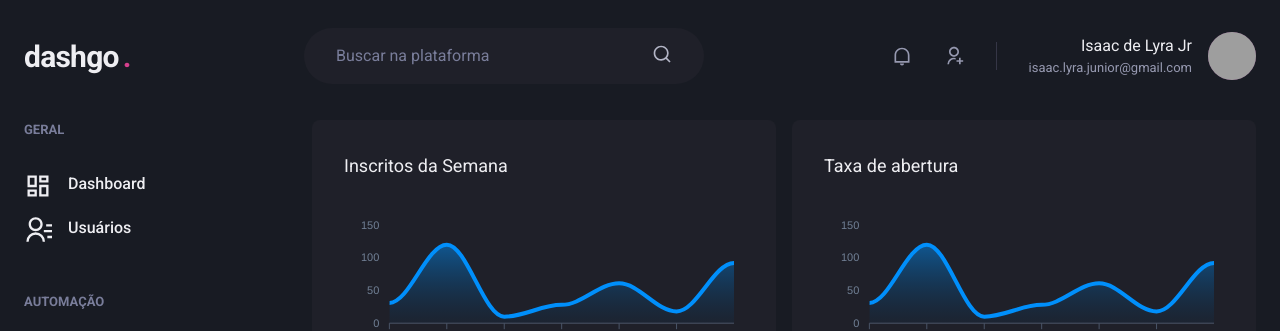
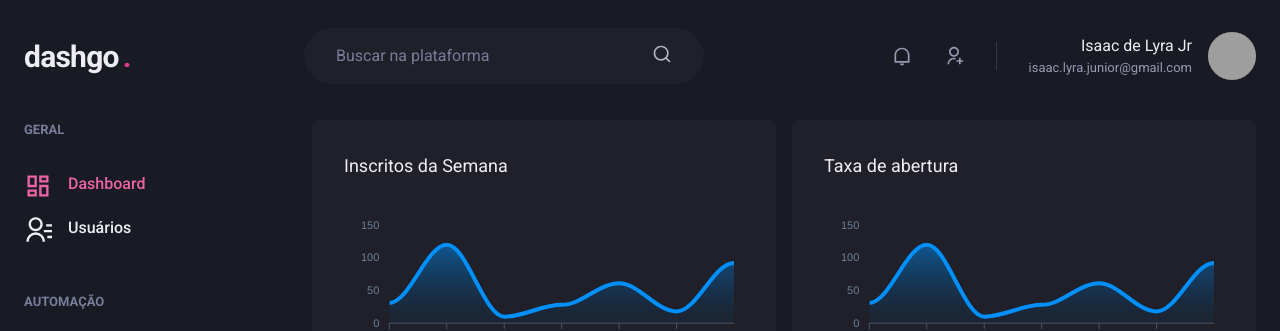
Before and after one commit to isaaclyra132/dashgo-ignite, a Next.js app: page /dashboard in a window 1280 px wide. Shown: the top 331 px of the page. Built offline with nearby package versions, Linux system fonts and the light colour scheme; grey boxes are pictures that could not be loaded.

Commit message:
visual components finished

```diff
--- /dev/null
+++ b/src/components/ActiveLink.tsx
@@ -0,0 +1,36 @@
+import Link, { LinkProps } from "next/link";
+import { useRouter } from "next/router";
+import { cloneElement, ReactElement } from "react";
+
+interface ActiveLinkProps extends LinkProps{
+    children: ReactElement;
+    shouldMatchExactHref?: boolean;
+}
+
+export function ActiveLink({
+    children,
+    shouldMatchExactHref = false,
+    ...rest
+}: ActiveLinkProps) {
+    const { asPath } = useRouter();
+
+    let isActive = false;
+
+    if (shouldMatchExactHref && ( asPath === rest.href || asPath === rest.as)) {
+        isActive = true;
+    }
+
+    if (!shouldMatchExactHref &&
+        (asPath.startsWith(String(rest.href)) ||
+        asPath.startsWith(String(rest.as)))) {
+            isActive = true;
+    }
+
+    return(
+        <Link {...rest}>
+            {cloneElement(children, {
+                color: isActive ? 'pink.400' : 'gray.50'
+            })}
+        </Link>
+    )
+}
--- a/src/components/Sidebar/NavLink.tsx
+++ b/src/components/Sidebar/NavLink.tsx
@@ -1,6 +1,6 @@
 import { Icon, Link as ChakraLink, Text, LinkProps as ChakraLinkProps } from "@chakra-ui/react";
-import Link from "next/link";
 import { ElementType } from "react";
+import { ActiveLink } from "../ActiveLink";
 
 
 interface NavLinkProps extends ChakraLinkProps {
@@ -11,7 +11,7 @@
 
 export function NavLink({ icon, children, href, ...rest }: NavLinkProps) {
     return (
-        <Link href={href} passHref>
+        <ActiveLink href={href} passHref>
             <ChakraLink
                 display="flex"
                 align="center"
@@ -20,6 +20,6 @@
                 <Icon as={icon} fontSize="28" />
                 <Text ml="4" fontWeight="medium">{children}</Text>
             </ChakraLink>
-        </Link>
+        </ActiveLink>
     );
 }
```
